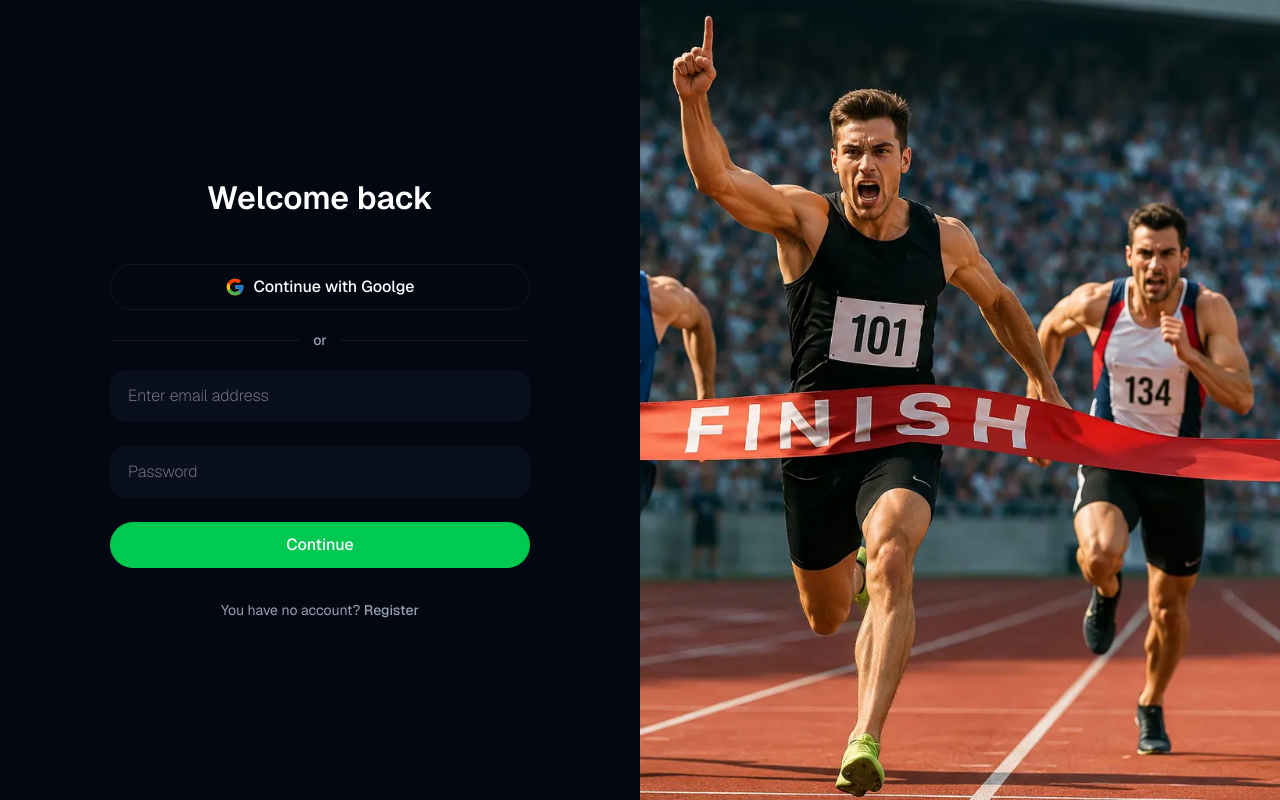
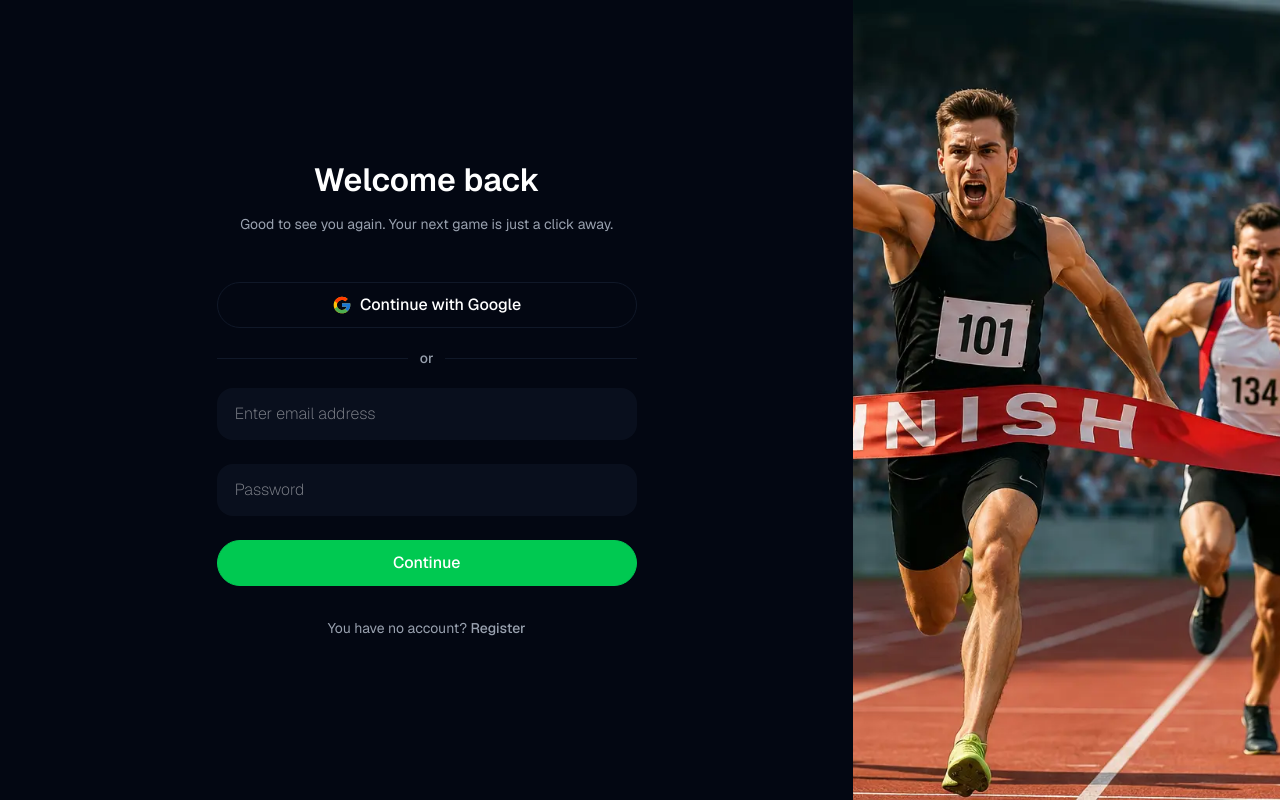
Before and after one commit to quantumrahman/production-frontend, a Next.js app: page /auth/login in a window 1280 px wide. Built offline with nearby package versions, Linux system fonts and the light colour scheme.

Commit message:
refactor: change login form button spelling and add paragraph

```diff
--- a/src/app/(auth)/auth/login/page.js
+++ b/src/app/(auth)/auth/login/page.js
@@ -3,10 +3,10 @@ import LoginForm from '@/components/ui/LoginForm';
 export default function LoginPage() {
     return (
         <div className="flex min-h-screen w-full items-center justify-center">
-            <div className="flex h-screen w-full flex-1 items-center justify-center">
+            <div className="flex h-screen w-full flex-2 items-center justify-center">
                 <LoginForm />
             </div>
-            <div className="hidden h-screen w-full bg-[url('/images/login.webp')] bg-cover bg-center bg-no-repeat sm:block sm:flex-1"></div>
+            <div className="hidden h-screen w-full bg-[url('/images/login.webp')] bg-cover bg-center bg-no-repeat md:block md:flex-1"></div>
         </div>
     );
 }
--- a/src/components/ui/LoginForm.js
+++ b/src/components/ui/LoginForm.js
@@ -21,14 +21,19 @@ export default function LoginForm() {
 
     return (
         <div className="mx-auto w-full max-w-[500px] px-5 lg:px-10">
-            <h1 className="text-center text-[32px] leading-[36px] font-semibold text-white">
-                Welcome back
-            </h1>
+            <div className="flex flex-col items-center justify-center gap-y-4">
+                <h1 className="text-center text-[32px] leading-[36px] font-semibold text-white">
+                    Welcome back
+                </h1>
+                <p className="text-center text-sm text-gray-400">
+                    Good to see you again. Your next game is just a click away.
+                </p>
+            </div>
             <div className="mt-12 w-full">
                 <button className="flex w-full cursor-pointer items-center justify-center gap-2 rounded-full border border-gray-900 py-2.5 transition-colors duration-200 ease-linear hover:border-gray-800 hover:bg-gray-900">
                     <FcGoogle size={20} />
                     <span className="text-base font-medium text-white">
-                        Continue with Goolge
+                        Continue with Google
                     </span>
                 </button>
             </div>
```
